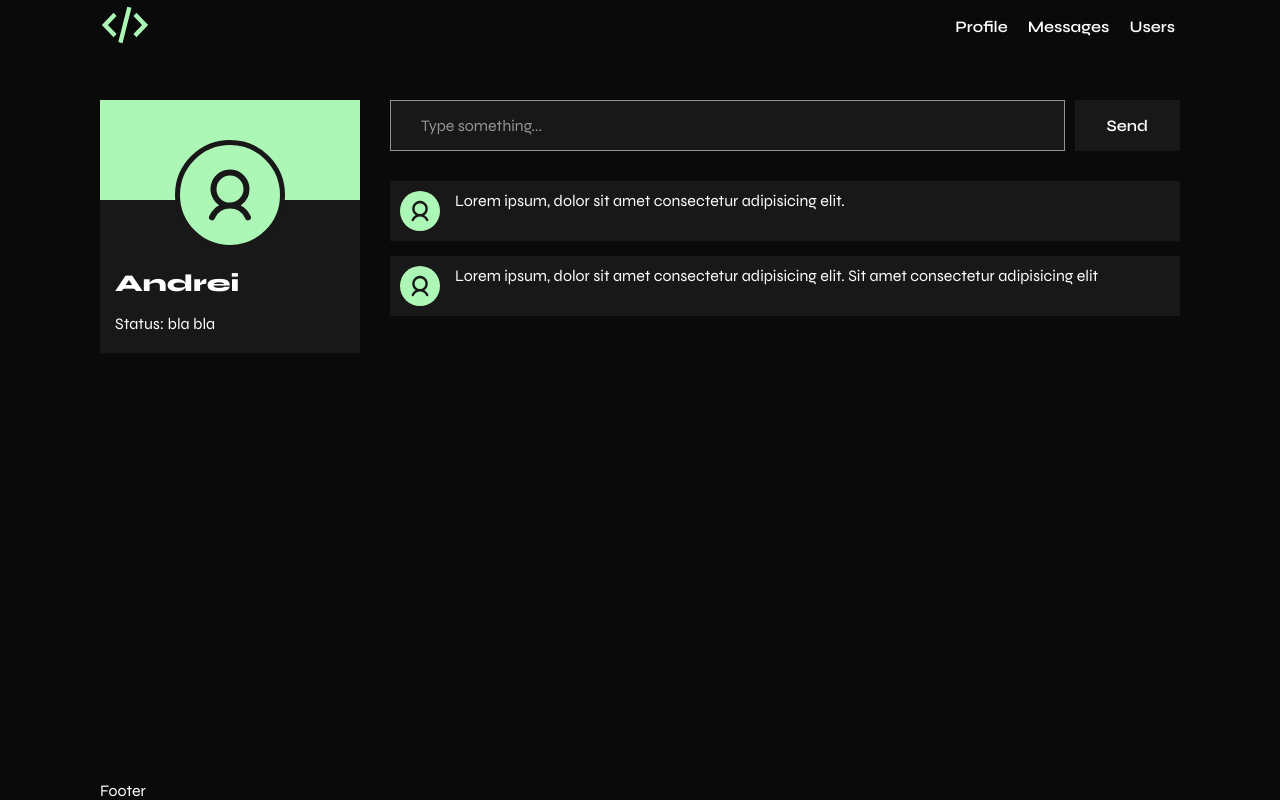
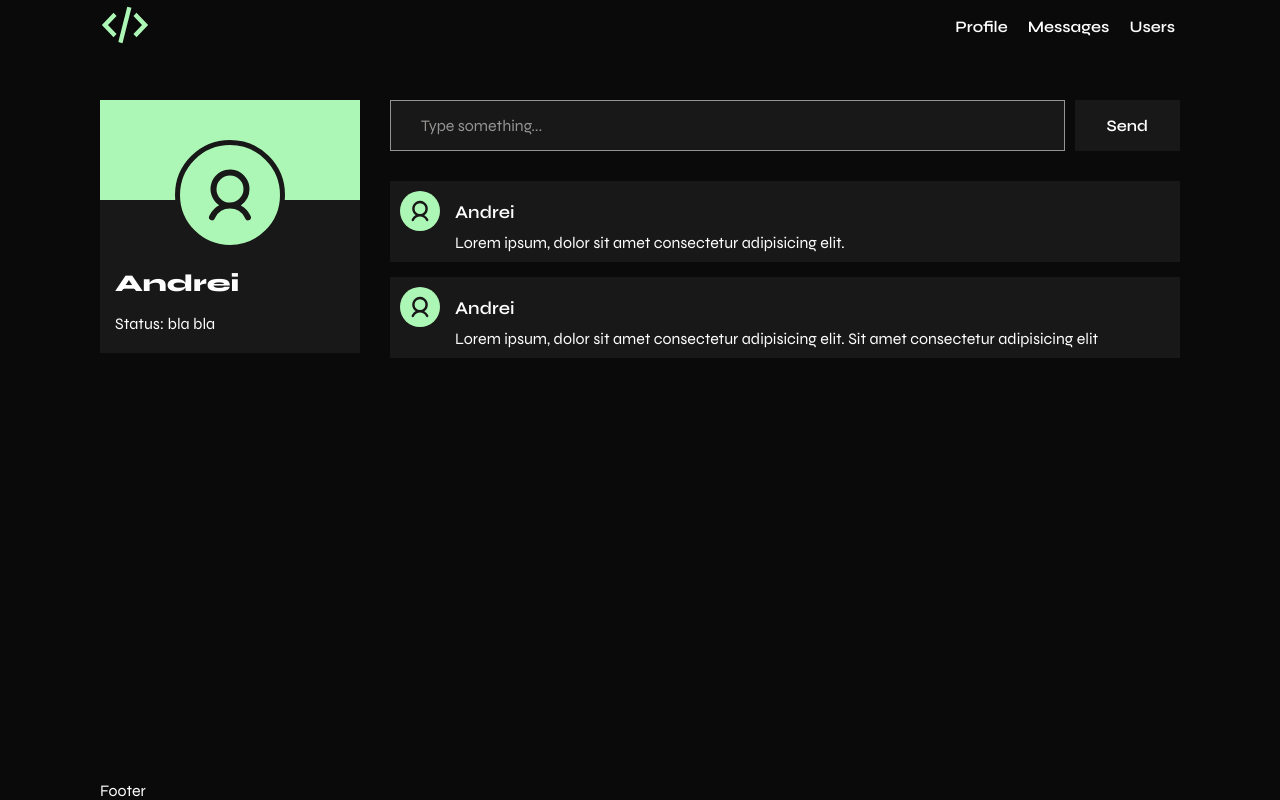
Before and after one commit to 4iklins/social_network, a React (Create React App) app: page / in a window 1280 px wide. Built offline with nearby package versions, Linux system fonts and the light colour scheme.

Commit message:
post styles

```diff
--- a/src/pages/Profile/Posts/Post/Post.tsx
+++ b/src/pages/Profile/Posts/Post/Post.tsx
@@ -11,7 +11,10 @@ const Post = (props: PostPropsType) => {
       <div className={style.photoWrapper}>
         <Icon id='user' color='#181818' viewBox='0 0 200 200' width='24' heigth='24' />
       </div>
-      <p>{props.text}</p>
+      <div className={style.textBlock}>
+        <div className={style.name}>Andrei</div>
+        <p>{props.text}</p>
+      </div>
     </div>
   );
 };
--- a/src/pages/Profile/Posts/Post/post.module.css
+++ b/src/pages/Profile/Posts/Post/post.module.css
@@ -14,3 +14,15 @@
   border-radius: 50%;
   background-color: var(--primary);
 }
+
+.textBlock {
+}
+
+.name {
+  margin: 10px 0;
+  font-size: 18px;
+  font-weight: 600;
+}
+
+.text {
+}
```
